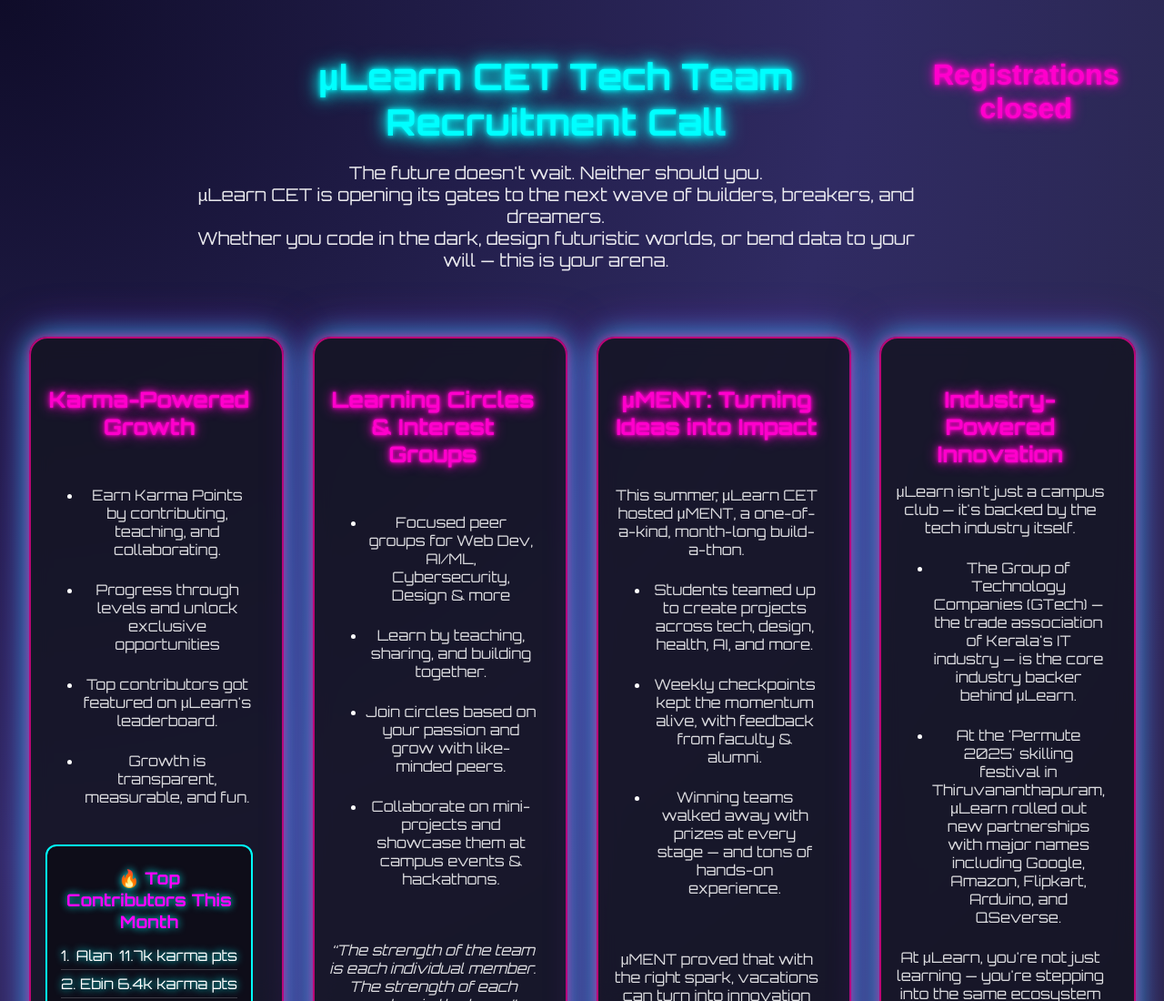
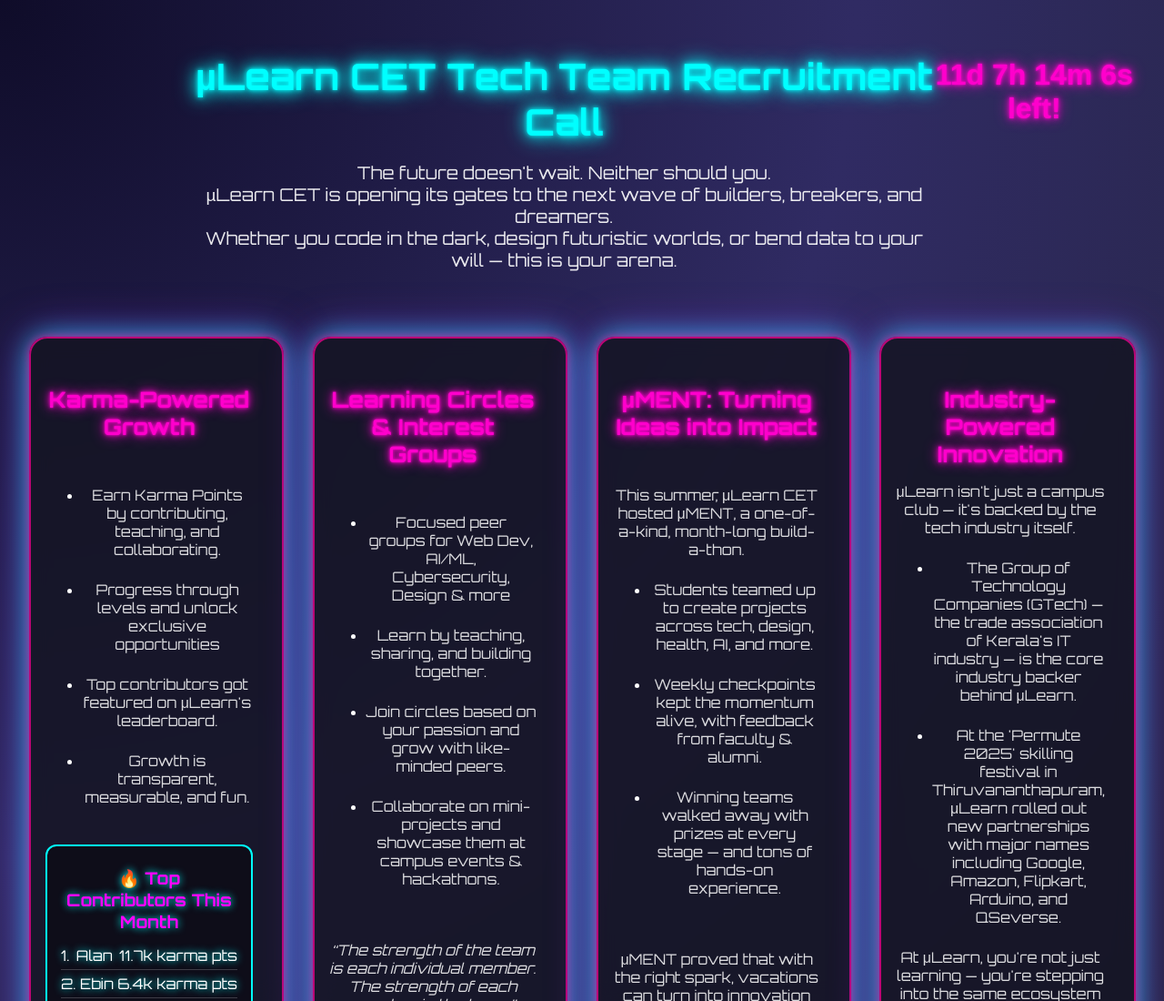
Before and after one commit to ishita-611/muLearnmicrosite, a plain HTML site: page index.html in a window 1280 px wide. Shown: the top 1100 px of the page at 91% size. Drawn offline with Linux system fonts and the light colour scheme.

Commit message:
Update index.html

```diff
--- a/index.html
+++ b/index.html
@@ -181,7 +181,7 @@
     </p></div>
     <div id="countdown">
       <script>
-        var deadline=new Date("Sept 3,2025 00:00:00").getTime();
+        var deadline=new Date("Oct 3,2025 00:00:00").getTime();
         var timer=setInterval(function(){
           var now=new Date().getTime();
 
```
